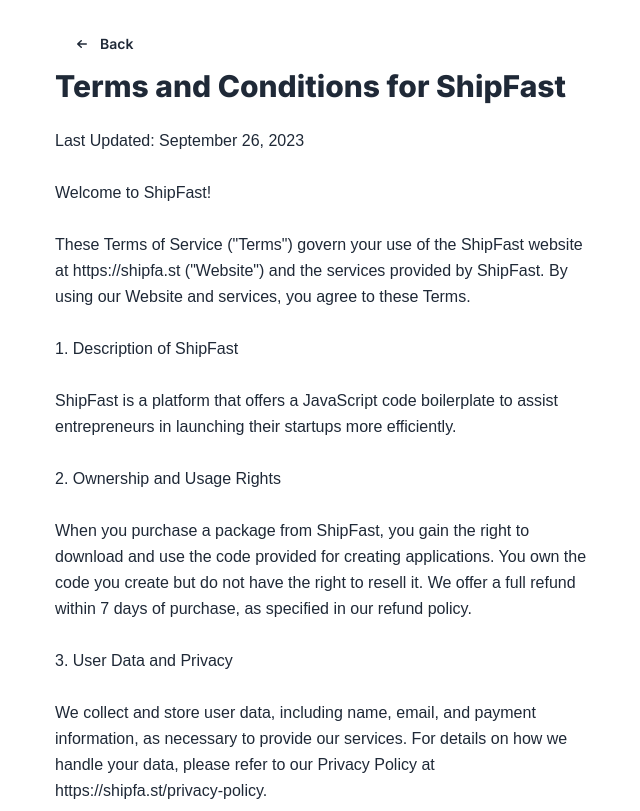
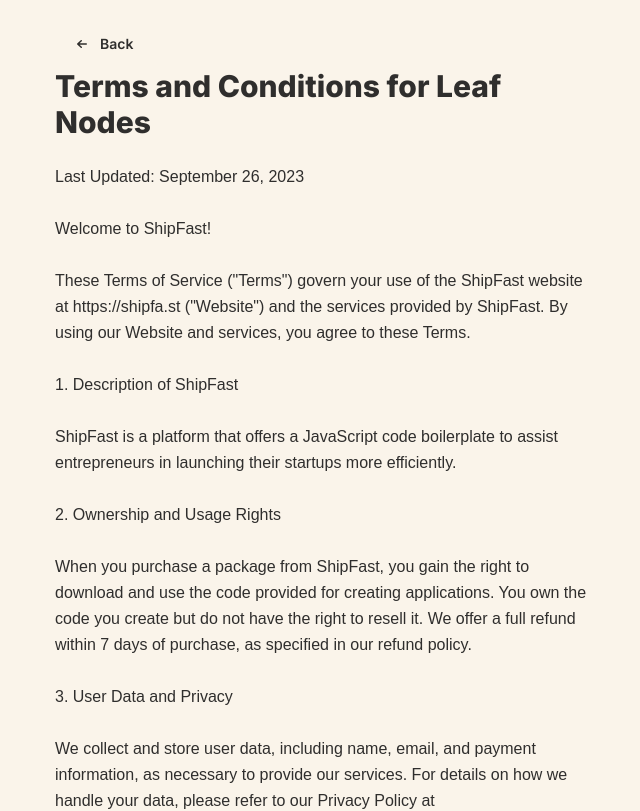
Before and after one commit to sa902/ship-fast-ts-main, a Next.js app: page /tos in a window 1280 px wide. Shown: the top 811 px of the page, without its empty margins (317-957 px from the left). Built offline with nearby package versions, Linux system fonts and the light colour scheme; no server answers.

Commit message:
leafnodes looking good

```diff
--- a/app/globals.css
+++ b/app/globals.css
@@ -14,7 +14,7 @@
 
 @layer base {
   .btn-gradient {
-    @apply !bg-gradient !bg-[length:300%_300%] hover:saturate-[1.2] shadow duration-100 !border-0 !border-transparent !bg-transparent animate-shimmer disabled:!bg-none disabled:!bg-gray-500/30  !text-white;
+    @apply  !bg-[length:300%_300%] hover:saturate-[1.2] shadow duration-100 !border-0 !border-transparent !bg-transparent animate-shimmer disabled:!bg-none disabled:!bg-gray-500/30  !text-white;
   }
   .btn {
     @apply !capitalize;
--- a/components/CTA.tsx
+++ b/components/CTA.tsx
@@ -2,25 +2,29 @@
 
 const CTA = () => {
   return (
-    <section className="relative hero overflow-hidden min-h-screen">
-      <Image
-      src="/images/ctabg.avif"
-        alt="Background"
-        className="object-cover w-full"
-        fill
-      />
-      <div className="relative hero-overlay bg-neutral bg-opacity-70"></div>
-      <div className="relative hero-content text-center text-neutral-content p-8">
-        <div className="flex flex-col items-center max-w-xl p-8 md:p-0">
-          <h2 className="font-bold text-3xl md:text-5xl tracking-tight mb-8 md:mb-12">
-            Boost your app, launch, earn
+    <section className="relative flex flex-col overflow-hidden min-h-screen justify-end">
+      {/* <div
+      // src="/images/ctabg.avif"
+        // alt="Background"
+        className=" w-full"
+        // fill
+      /> */}
+          <Image
+            src="/images/nameLogoGreen.svg"
+            alt="Logo"
+            className="w-1/2 mx-auto px-8"
+            fill
+            />
+      <div className="relative  bg-neutral bg-opacity-70 "></div>
+      <div className="relative text-primary p-8 flex flex-col items-center justify-center" >
+        <div className=" flex flex-col items-center justify-center max-w-xxl p-8 mb-16 md:mb-0 md:p-0">
+          <h2 className="font-bold text-2xl  md:text-5xl tracking-tight mb-8 md:mb-12">
+          Cannabis club management, elevated.
           </h2>
-          <p className="text-lg opacity-80 mb-12 md:mb-16">
-            Don&apos;t waste time integrating APIs or designing a pricing
-            section...
+          <p className="text-lg font-bold opacity-80 mb-12 md:mb-16">
+          Simplify your club management with our all-in-one digital system. No need to write on paper, only roll it.
           </p>
-
-          <button className="btn btn-primary btn-wide">Get ShipFast</button>
+          {/* <button className="btn btn-primary btn-wide">Get Leaf Nodes</button> */}
         </div>
       </div>
     </section>
--- a/components/ContactUs.tsx
+++ b/components/ContactUs.tsx
@@ -36,7 +36,7 @@
               <label htmlFor="message" className="block text-gray-600">Message</label>
               <textarea id="message" name="message" rows="4" className="w-full p-2 border border-gray-300 rounded"></textarea>
             </div>
-            <button type="submit" className="bg-blue-500 text-white p-2 rounded hover:bg-blue-600">Send Message</button>
+            <button type="submit" className="btn btn-primary btn-wide">Send Message</button>
           </form>
         </div>
       </main>
--- a/config.ts
+++ b/config.ts
@@ -3,12 +3,12 @@
 
 const config = {
   // REQUIRED
-  appName: "ShipFast",
+  appName: "Leaf Nodes",
   // REQUIRED: a short description of your app for SEO tags (can be overwritten)
   appDescription:
-    "The NextJS boilerplate with all you need to build your SaaS, AI tool, or any other web app.",
+    "An all in one cannabis association platform.",
   // REQUIRED (no https://, not trialing slash at the end, just the naked domain)
-  domainName: "shipfa.st",
+  domainName: "leafnodes.org",
   crisp: {
     // Crisp website ID. IF YOU DON'T USE CRISP: just remove this => Then add a support email in this config file (mailgun.supportEmail) otherwise customer support won't work.
     id: "",
--- a/tailwind.config.js
+++ b/tailwind.config.js
@@ -8,8 +8,8 @@
   theme: {
     extend: {
       backgroundImage: {
-        gradient:
-          "linear-gradient(60deg, #f79533, #f37055, #ef4e7b, #a166ab, #5073b8, #1098ad, #07b39b, #6fba82)",
+        // gradient:
+          // "linear-gradient(60deg, #f79533, #f37055, #ef4e7b, #a166ab, #5073b8, #1098ad, #07b39b, #6fba82)",
       },
       animation: {
         opacity: "opacity 0.25s ease-in-out",
@@ -63,6 +63,14 @@
     // You can add another theme among the list of 30+
     // Add "data-theme='theme_name" to any HTML tag to enable the 'theme_name' theme.
     // https://daisyui.com/
-    themes: ["light", "dark"],
+    themes: ["mytheme",
+    {
+      mytheme: {
+"primary": "#00815D",
+"base-100": "#FAF3E8",
+"secondary":"FDFF00"
+      },
+    },
+  ],
   },
 };
```
Also changed, not shown: public/images/nameLogoGreen.svg (added).
